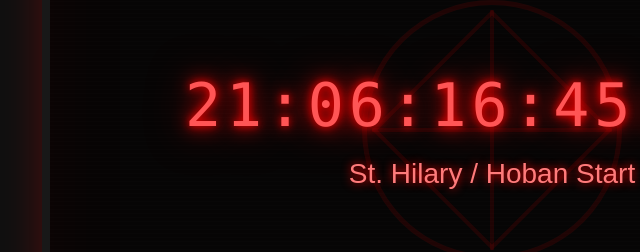
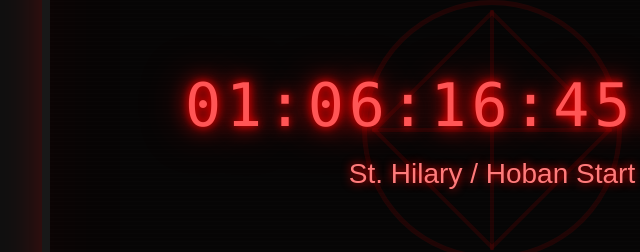
Before and after one commit to and1-lol/Pressure, a plain HTML site: page index.html in a window 1280 px wide. Shown: the part 270-522 px from the top of the page, 148-788 px from the left. Drawn offline with Linux system fonts and the light colour scheme.

Commit message:
Update index.html

```diff
--- a/index.html
+++ b/index.html
@@ -311,7 +311,7 @@ St. Hilary / Hoban Start
  December = 11
 ======================================================*/
 
-const TARGET_DATE = new Date(2026,11,9,0,0,0,0);
+const TARGET_DATE = new Date(2026,10,19,0,0,0,0);
 
 /*======================================================*/
 
```
